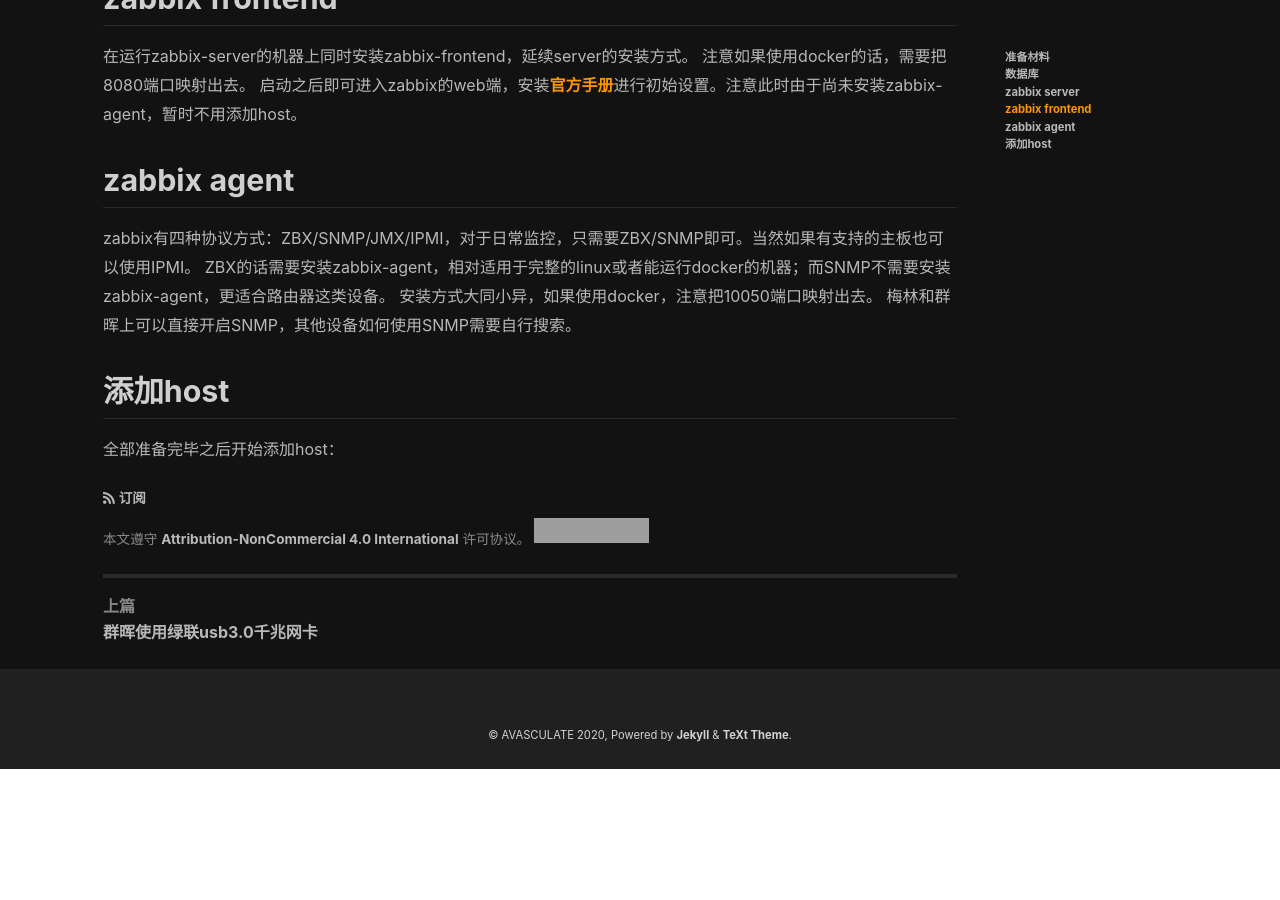
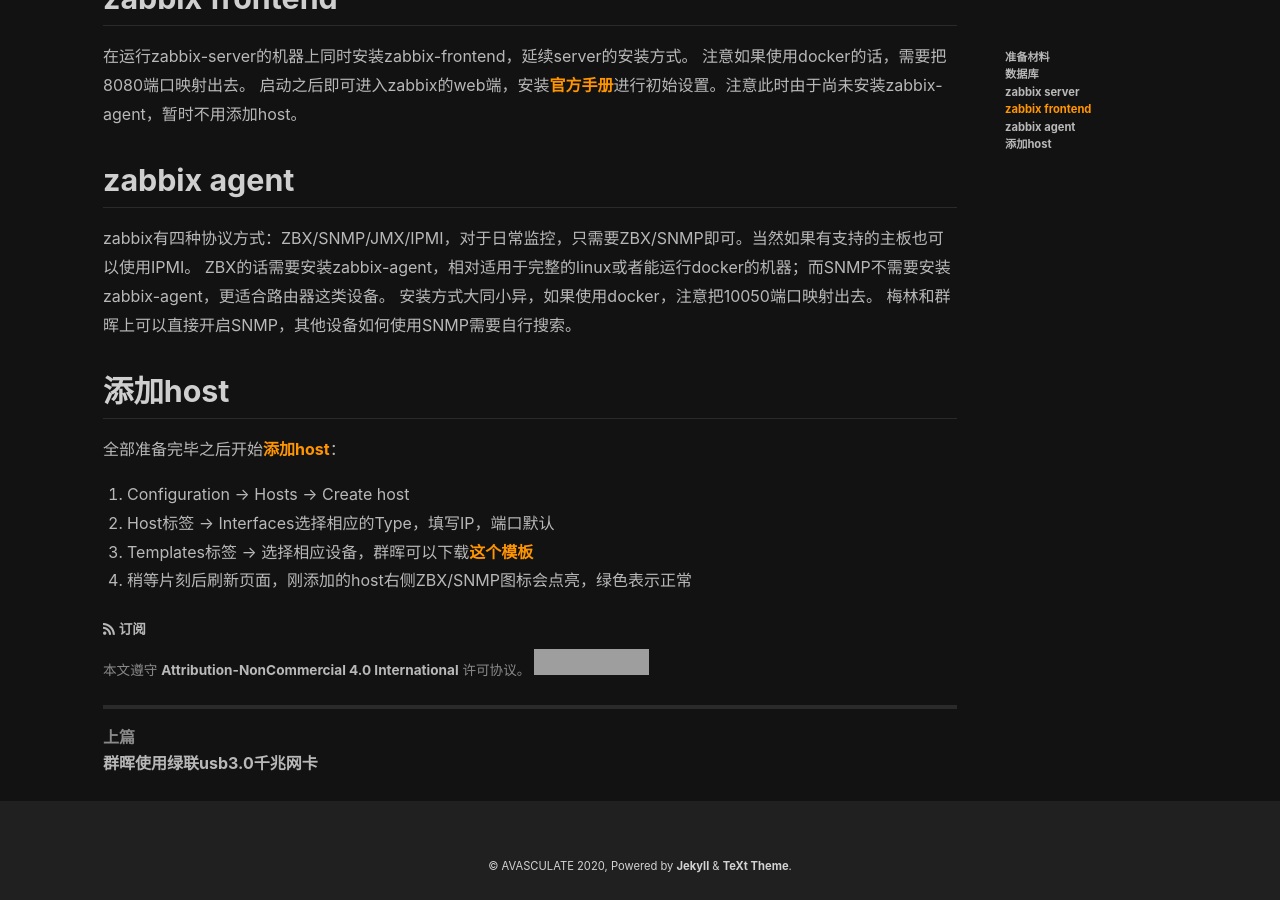
Before and after one commit to pfermat/pfermat.github.io, a Jekyll site: the page built from _posts/2020-08-22-zabbix.md, in a window 1280 px wide and 900 px high, scrolled down 835 px. Built offline with Jekyll 4.4.1, drawn with Linux system fonts in a browser that asks for light colours; nearby versions of some CDN libraries; comment, search, counter and statistics services are not loaded; before the commit the page ends 1604 px from its top, so only the background shows below that; grey boxes are pictures that could not be loaded.

Commit message:
Update 2020-08-22-zabbix.md

```diff
--- a/_posts/2020-08-22-zabbix.md
+++ b/_posts/2020-08-22-zabbix.md
@@ -43,4 +43,8 @@
 
 ## 添加host
 
-全部准备完毕之后开始添加host：
+全部准备完毕之后开始[添加host](https://www.zabbix.com/documentation/current/manual/quickstart/host)：
+1. Configuration -> Hosts -> Create host
+2. Host标签 -> Interfaces选择相应的Type，填写IP，端口默认
+3. Templates标签 -> 选择相应设备，群晖可以下载[这个模板](https://share.zabbix.com/storage-devices/synology/synology-diskstation)
+4. 稍等片刻后刷新页面，刚添加的host右侧ZBX/SNMP图标会点亮，绿色表示正常
```
